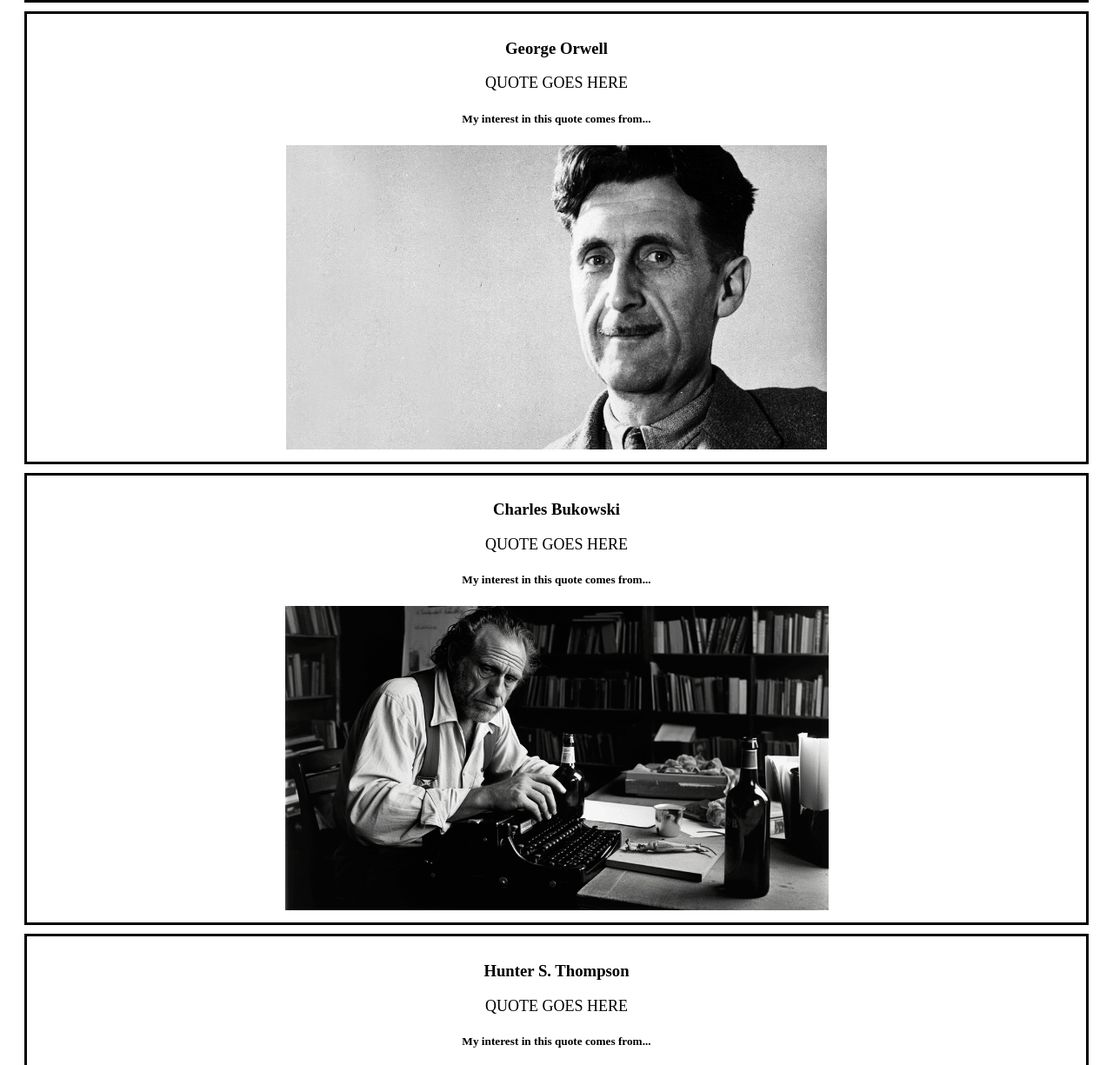
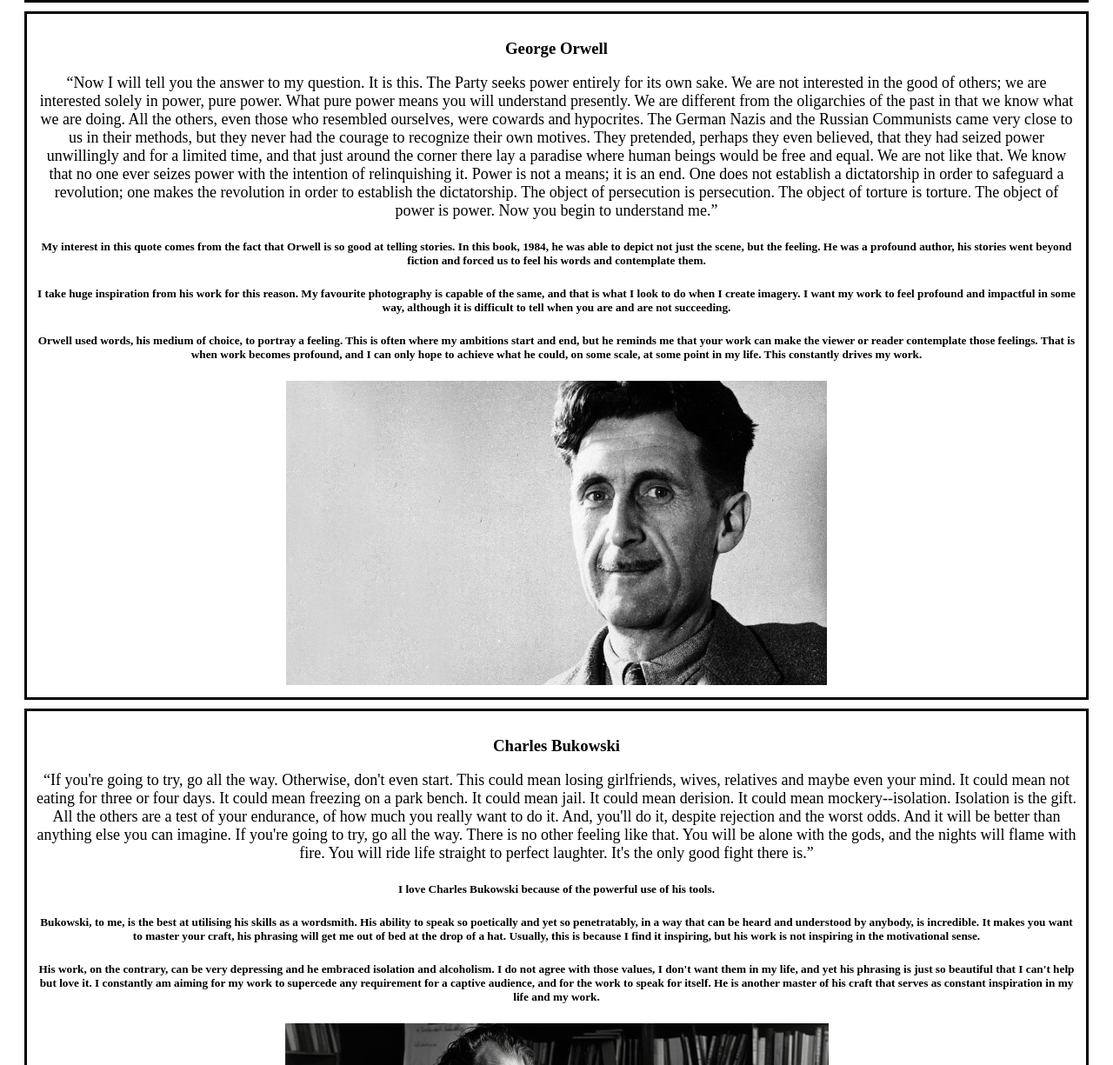
Before and after one commit to JordanRogers99/Camberwell-Final, a plain HTML site: page pages/philosophy.html in a window 1280 px wide. Shown: the part 1128-2353 px from the top of the page at 87% size. Drawn offline with Linux system fonts and the light colour scheme.

Commit message:
All philosophy text complete

```diff
--- a/pages/philosophy.html
+++ b/pages/philosophy.html
@@ -73,8 +73,32 @@
 
     <div class="philTwo">
         <h3>George Orwell</h3>
-        <div class="quotes">QUOTE GOES HERE</div>
-        <H5>My interest in this quote comes from...</H5>
+        <div class="quotes">“Now I will tell you the answer to my question. It is this. The Party seeks power entirely for its
+            own sake. We are not interested in the good of others; we are interested solely in power, pure power. What pure
+            power means you will understand presently. We are different from the oligarchies of the past in that we know what
+            we are doing. All the others, even those who resembled ourselves, were cowards and hypocrites. The German Nazis
+            and the Russian Communists came very close to us in their methods, but they never had the courage to recognize their
+             own motives. They pretended, perhaps they even believed, that they had seized power unwillingly and for a
+             limited time, and that just around the corner there lay a paradise where human beings would be free and equal.
+             We are not like that. We know that no one ever seizes power with the intention of relinquishing it. Power is
+             not a means; it is an end. One does not establish a dictatorship in order to safeguard a revolution; one makes
+             the revolution in order to establish the dictatorship. The object of persecution is persecution. The object of
+             torture is torture. The object of power is power. Now you begin to understand me.”</div>
+        <H5>My interest in this quote comes from the fact that Orwell is so good at telling stories. In this book,
+            1984, he was able to depict not just the scene, but the feeling. He was a profound author, his stories went
+            beyond fiction and forced us to feel his words and contemplate them.
+        </H5>
+
+        <h5>I take huge inspiration from his work for this reason. My favourite photography is capable of the same, and
+            that is what I look to do when I create imagery. I want my work to feel profound and impactful in some way,
+            although it is difficult to tell when you are and are not succeeding.
+        </h5>
+
+        <h5>Orwell used words, his medium of choice, to portray a feeling. This is often where my ambitions start and end,
+            but he reminds me that your work can make the viewer or reader contemplate those feelings. That is when work becomes
+            profound, and I can only hope to achieve what he could, on some scale, at some point in my life. This
+            constantly drives my work.
+        </h5>
 
         <img class="container" src="../images/img21.jpg"
             alt="Destino Stills" height="350px" width="auto">
@@ -82,8 +106,26 @@
 
     <div class="philThree">
         <h3>Charles Bukowski</h3>
-        <div class="quotes">QUOTE GOES HERE</div>
-        <H5>My interest in this quote comes from...</H5>
+        <div class="quotes">“If you're going to try, go all the way. Otherwise, don't even start. This could mean losing
+            girlfriends, wives, relatives and maybe even your mind. It could mean not eating for three or four days. It could
+            mean freezing on a park bench. It could mean jail. It could mean derision. It could mean mockery--isolation.
+            Isolation is the gift. All the others are a test of your endurance, of how much you really want to do it. And,
+            you'll do it, despite rejection and the worst odds. And it will be better than anything else you can imagine.
+            If you're going to try, go all the way. There is no other feeling like that. You will be alone with the gods,
+            and the nights will flame with fire. You will ride life straight to perfect laughter. It's the only good fight
+            there is.”</div>
+        <H5>I love Charles Bukowski because of the powerful use of his tools.</H5>
+        <h5>Bukowski, to me, is the best at utilising his skills as a wordsmith. His ability to speak so poetically and yet
+            so penetratably, in a way that can be heard and understood by anybody, is incredible. It makes you want to
+            master your craft, his phrasing will get me out of bed at the drop of a hat. Usually, this is because I find it
+            inspiring, but his work is not inspiring in the motivational sense.
+        </h5>
+        <h5>His work, on the contrary, can be very depressing and he embraced isolation and alcoholism. I do not agree
+            with those values, I don't want them in my life, and yet his phrasing is just so beautiful that I can't help
+            but love it. I constantly am aiming for my work to supercede any requirement for a captive audience, and for the
+            work to speak for itself. He is another master of his craft that serves as constant inspiration in my life and
+            my work.
+        </h5>
 
         <img class="container" src="../images/img20.jpg"
             alt="Destino Stills" height="350px" width="auto">
@@ -91,8 +133,24 @@
 
     <div class="philFour">
         <h3>Hunter S. Thompson</h3>
-        <div class="quotes">QUOTE GOES HERE</div>
-        <H5>My interest in this quote comes from...</H5>
+        <div class="quotes">“The Edge... There is no honest way to explain it because the only people who really know where it
+            is are the ones who have gone over. The others-the living-are those who pushed their control as far as they felt
+            they could handle it, and then pulled back, or slowed down, or did whatever they had to when it came time to choose
+            between Now and Later. But the edge is still Out there.”</div>
+        <H5>Hunter S. Thompson is an incredible writer and journalist.</H5>
+        <h5>I have taken a great interest in photojournalism and even gotten a job in the field, because of the
+            inspiration that this man has brought to my work. Aside from my artistic practice, I have always wanted to create
+            work that makes a difference and goes beyond the aspirational art gallery walls.
+        </h5>
+        <h5>He had a travelling cowboy image surrounding him, he lived a dangerous and risky life and his extremely
+            unique and hyper-original takes on his surroundings made him the voice of his generation. To me, he represents
+            something that I personally consider to be a true artist.
+        </h5>
+        <h5>I try to live with an attitude that is inspired by his, he was curious and a complete individual, he travelled
+            and found great happiness in his life and his creations. He lived creatively, and that is what I try to do too.
+            Creativity can go beyond mere creation, and you can live life in a creative way that nobody did the same way.
+            He has helped to keep me a creative at heart, and my working life is massively influenced by him.
+        </h5>
 
         <img class="container" src="../images/img19.jpg"
             alt="Destino Stills" height="350px" width="auto">
```
